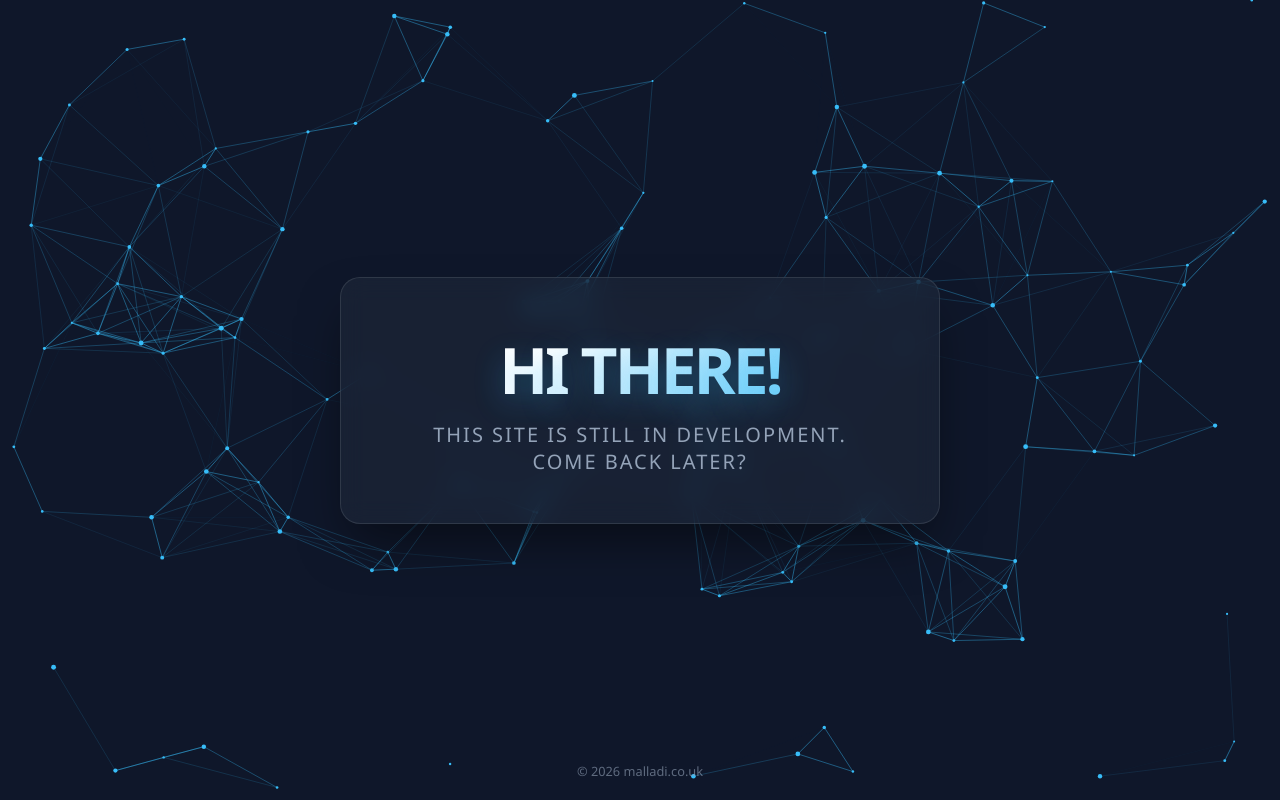
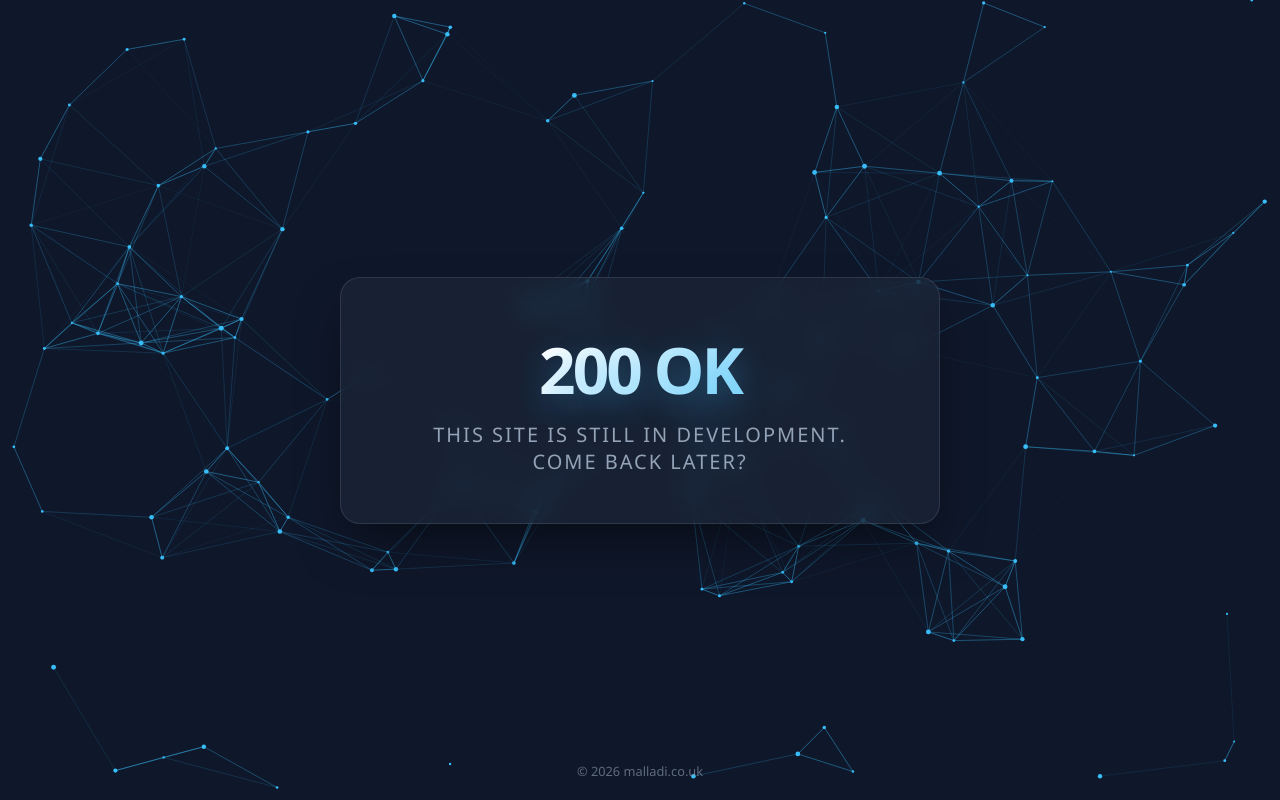
Before and after one commit to ShutBaton/malladi.co.uk, a plain HTML site: page index.html in a window 1280 px wide. Drawn offline with Linux system fonts and the light colour scheme.

Commit message:
Change header text from 'HI THERE!' to '200 OK'

```diff
--- a/index.html
+++ b/index.html
@@ -108,7 +108,7 @@
     <canvas id="canvas-bg"></canvas>
 
     <main class="container">
-        <h1>HI THERE!</h1>
+        <h1>200 OK</h1>
         <p class="tagline">This site is still in development.<br>Come back later?</p>
     </main>
 
```
